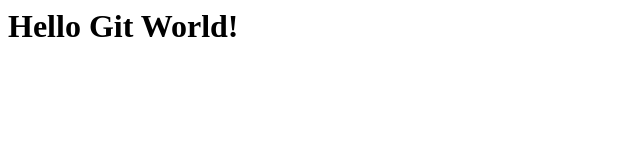
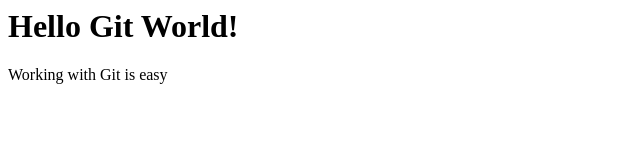
Before and after one commit to Bisengo/GitGithubMasterclass, a plain HTML site: page index.html in a window 1280 px wide. Shown: the whole page, without its empty margins (0-640 px from the left). Drawn offline with Linux system fonts and the light colour scheme.

Commit message:
Add div and p

```diff
--- a/index.html
+++ b/index.html
@@ -1 +1,5 @@
 <h1>Hello Git World!</h1>
+
+<div>
+    <p>Working with Git is easy</p>
+</div>
```
